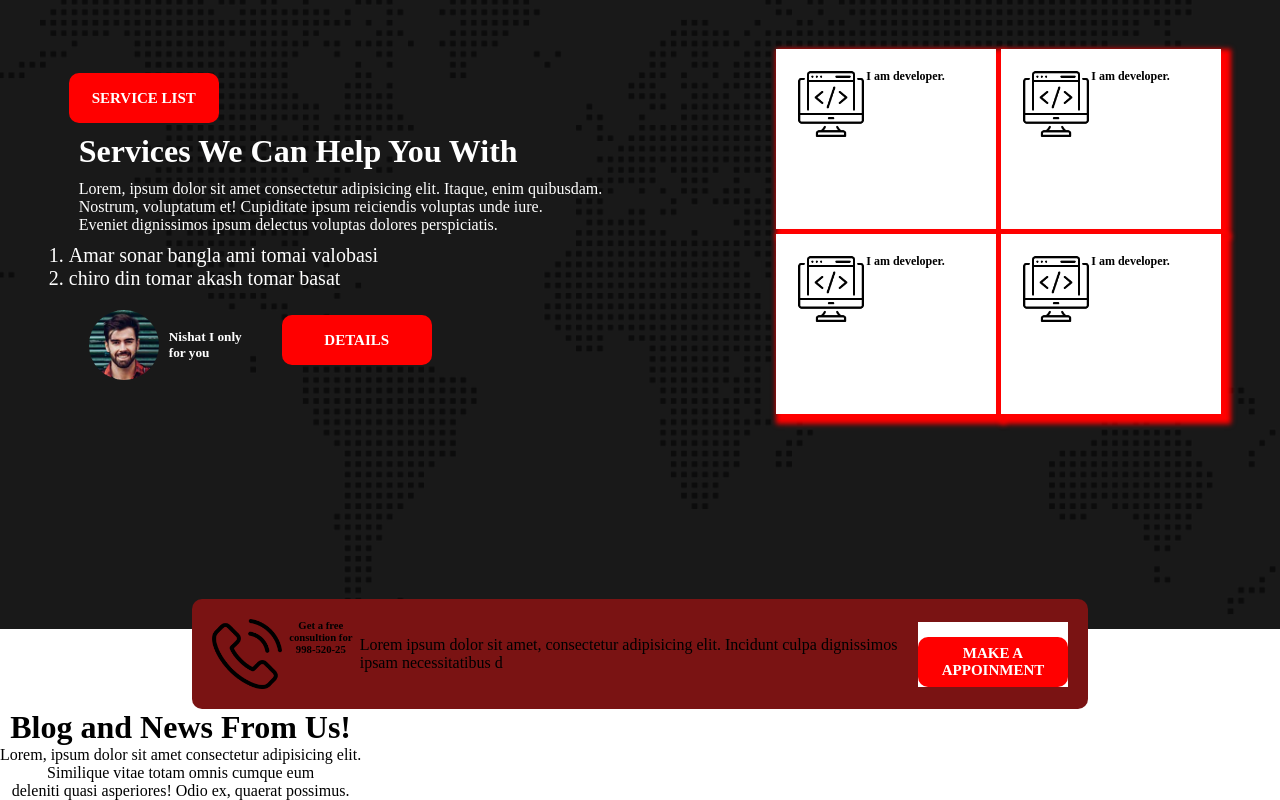
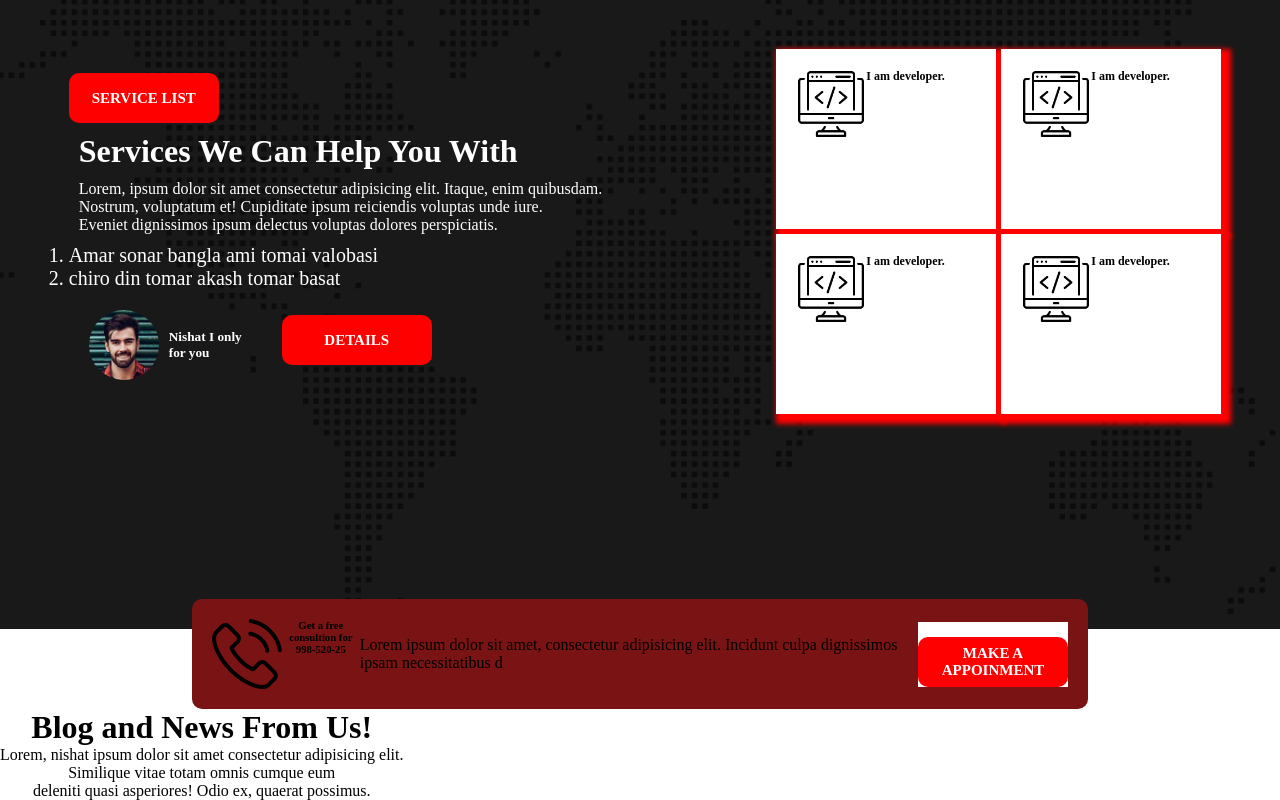
Before and after one commit to Omarfaruk1820/Digital-Agency-software, a plain HTML site: page index.html in a window 1280 px wide. Shown: the part 1086-1886 px from the top of the page. Drawn offline with Linux system fonts and the light colour scheme.

```diff
--- a/index.html
+++ b/index.html
@@ -116,7 +116,7 @@
         <div class="blog-container">
             <div class="blog">
                 <h1 class="blog-news">Blog and News From Us!</h1>
-                <p>Lorem, ipsum dolor sit amet consectetur adipisicing elit.<br> Similique vitae totam omnis cumque eum <br>deleniti quasi asperiores! Odio ex, quaerat possimus.</p>
+                <p>Lorem,  nishat ipsum dolor sit amet consectetur adipisicing elit.<br> Similique vitae totam omnis cumque eum <br>deleniti quasi asperiores! Odio ex, quaerat possimus.</p>
             </div>
         </div>
 
```
